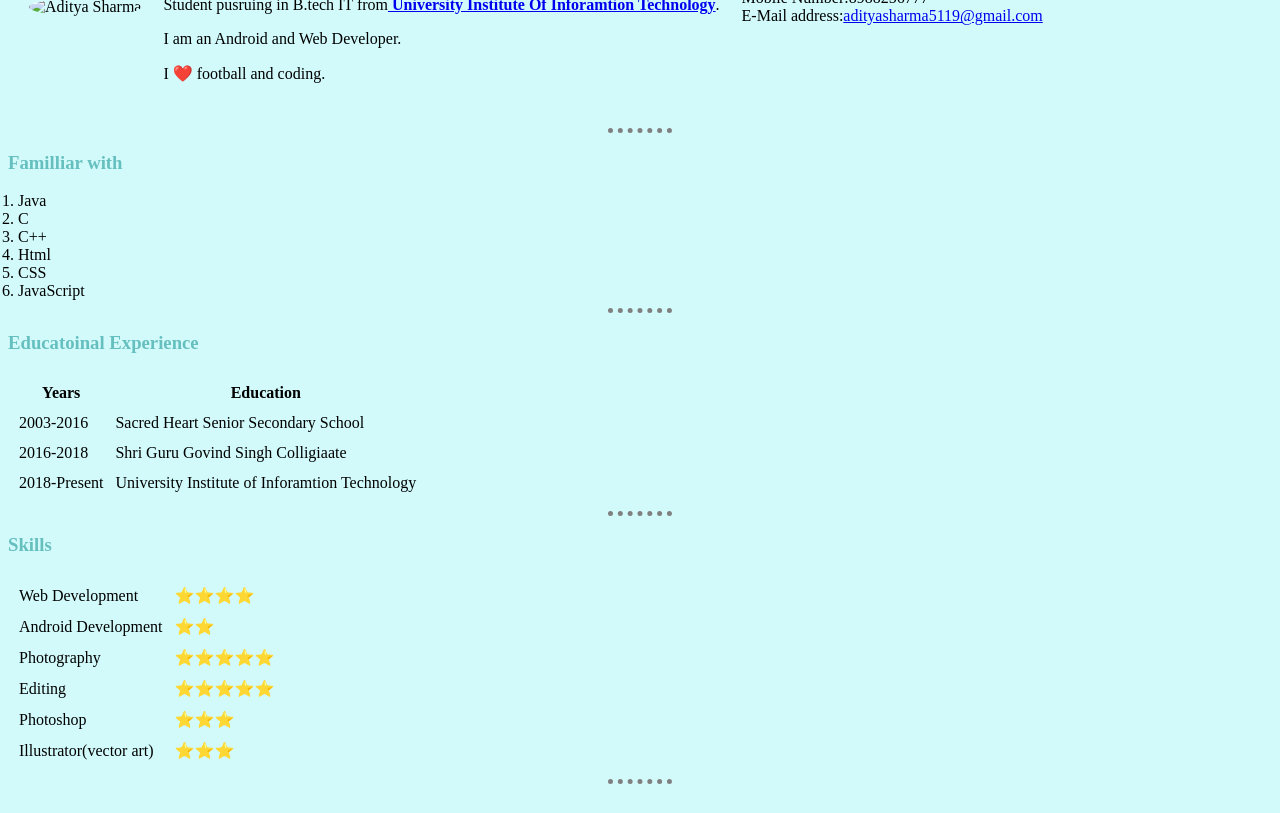
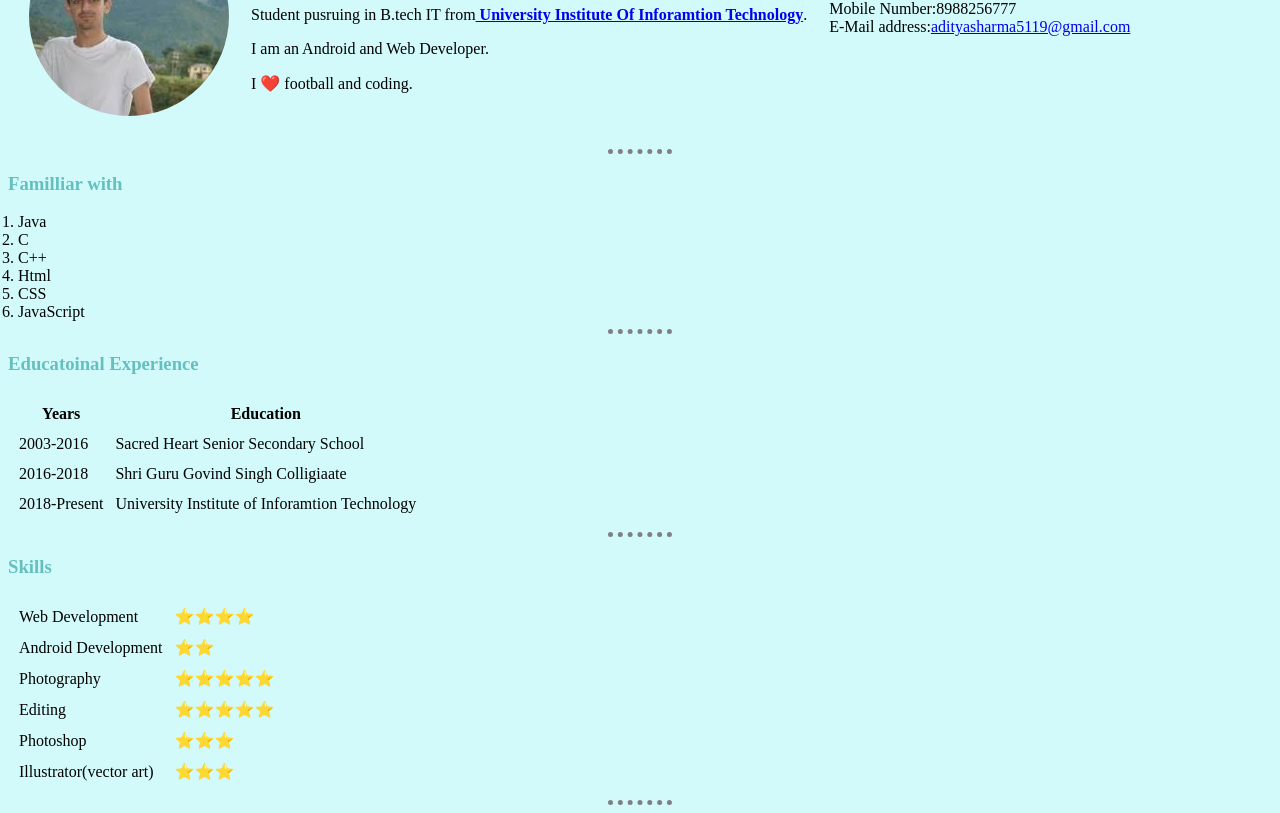
Before and after one commit to adii07/adii07.github.io, a plain HTML site: page adi.html in a window 1280 px wide. Shown: the part 113-926 px from the top of the page. Before the commit the page ends 905 px from the top, so only its background shows below. Drawn offline with Linux system fonts and the light colour scheme.

Commit message:
Update adi.html

```diff
--- a/adi.html
+++ b/adi.html
@@ -13,7 +13,7 @@
       <tr>
         <td>
 
-          <img src="images\download.jpg" alt="Aditya Sharma" />
+          <img src="download.jpg" alt="Aditya Sharma" />
 
         </td>
 
```
